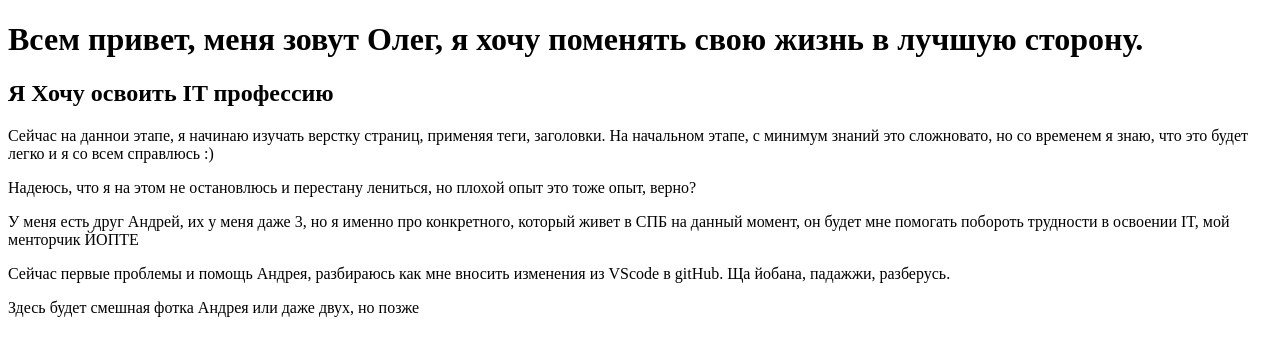
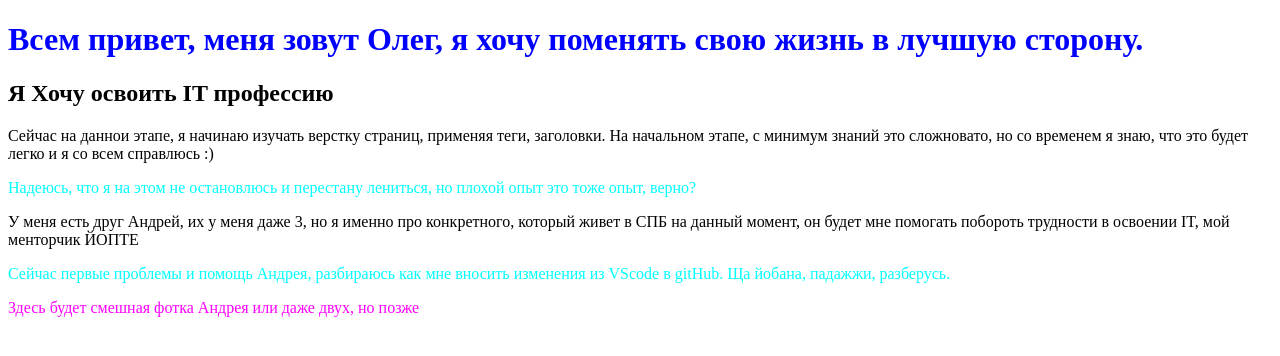
Before and after one commit to demeniero/The-first-try, a plain HTML site: page css-practice/Сайт новенького в IT профессии.html in a window 1280 px wide. Drawn offline with Linux system fonts and the light colour scheme.

Commit message:
second commit

```diff
--- a/css-practice/css/styles.css
+++ b/css-practice/css/styles.css
@@ -1,3 +1,11 @@
 footer {
     color: #ff00ff;
 }
+p {
+    color:aqua;
+}
+
+h1 {
+    color: blue;
+
+}
--- a/css-practice/Сайт новенького в IT профессии.html
+++ b/css-practice/Сайт новенького в IT профессии.html
@@ -1,7 +1,7 @@
 <!DOCTYPE html>
 <html lang="ru">
 <head>
-    <link rel="stylesheet" href="style.css" type="text/css"/>
+    <link rel="stylesheet" href="css/styles.css">
     <meta charset="UTF-8">
     <meta http-equiv="X-UA-Compatible" content="IE=edge">
     <meta name="viewport" content="width=device-width, initial-scale=1.0">
```
Also changed, not shown: 2 other files.
